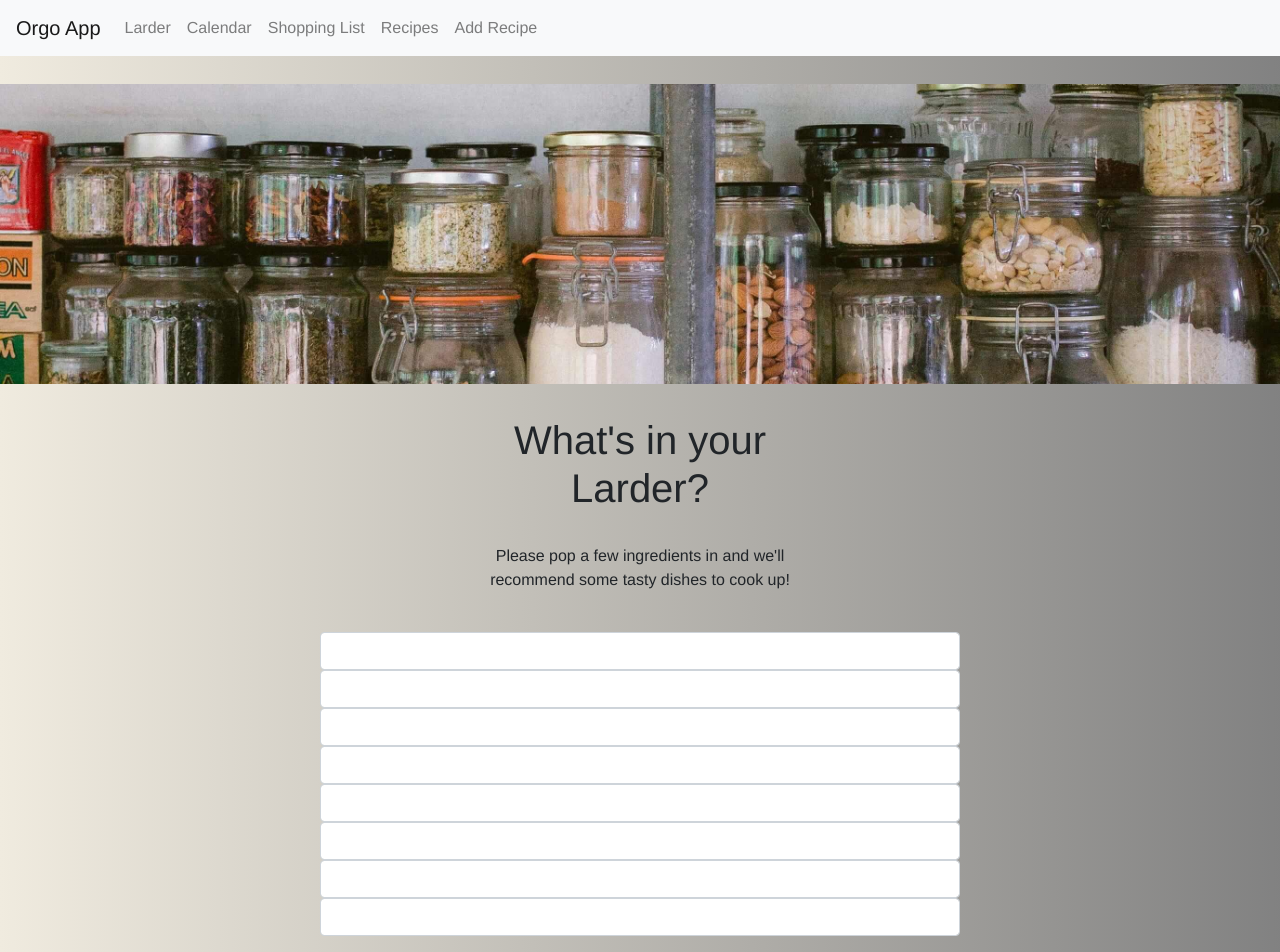
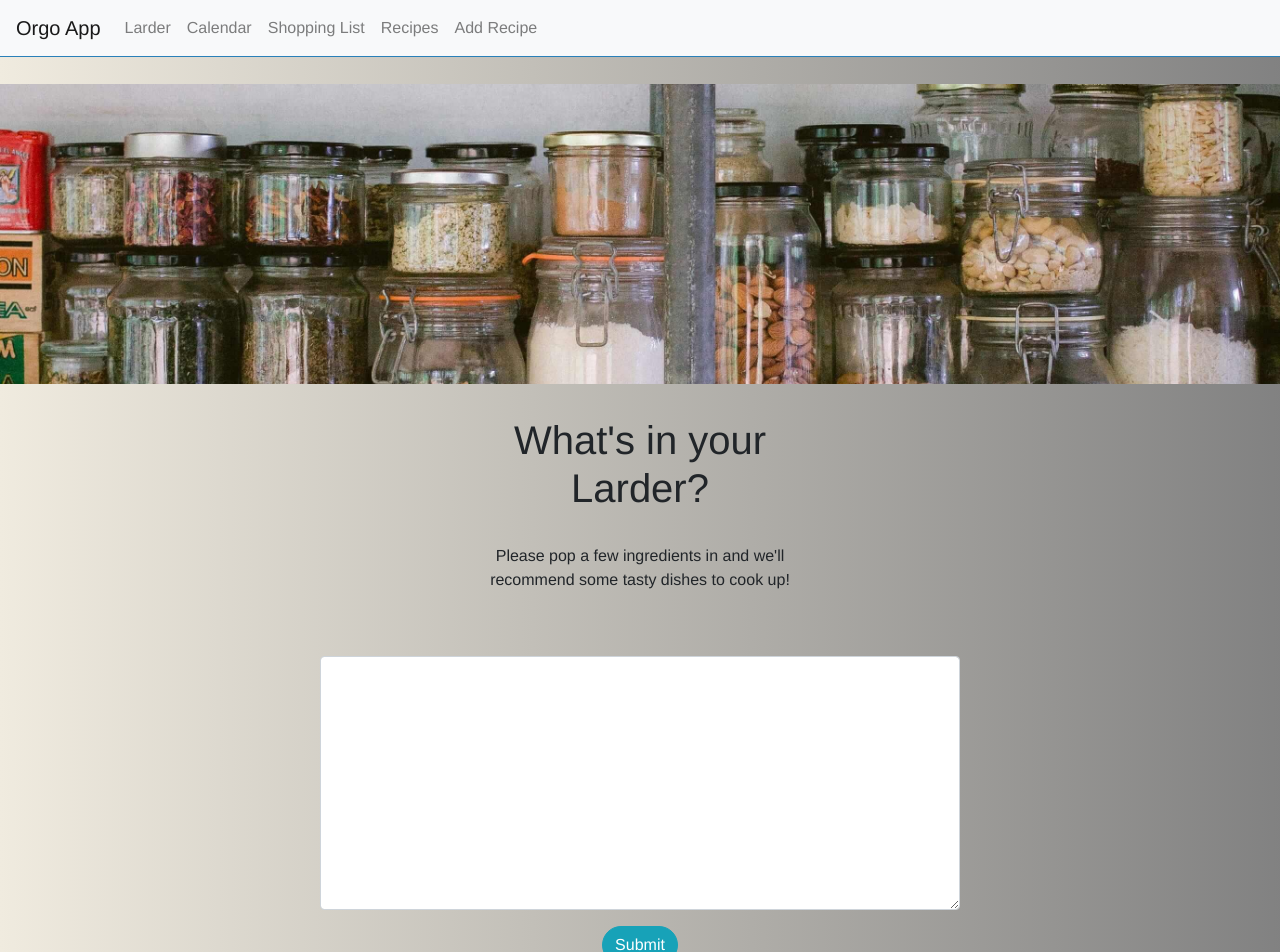
Before and after one commit to benward83/orgo_app, a Vue app in the folder frontend/: page /larder in a window 1280 px wide. Shown: the top 952 px of the page. Built offline with nearby package versions, Linux system fonts and the light colour scheme.

Commit message:
[Frontend]images in Caeldnar.vue now showing

```diff
--- a/frontend/src/components/Calendar.vue
+++ b/frontend/src/components/Calendar.vue
@@ -1,7 +1,9 @@
 <template>
   <div class="calendar">
+    <h1>Plan your weekly meals here</h1>
+    <br>
     <div class="card-deck" v-for='day in days' :key='day.id' >
-      <div class="card" style="width: 18rem;">
+      <div class="card" style="width: 15rem;">
         <div class="card-body">
            <span class="week-text"><i>{{ day.name }}</i></span>
             <img :src="day.img" class="card-img-top" >
@@ -18,32 +20,30 @@
 <script>
 
 export default {
-  components: {
-  },
-  data() {
-    return {
-      days: [
-        { id: 1, name: 'Monday', img: '../assets/days_images/monday.jpg' },
-        { id: 2, name: 'Tuesday', img: '../assets/days_images/tuesday.jpg' },
-        { id: 3, name: 'Wednesday', img: '../assets/days_images/wednesday.jpg' },
-        { id: 4, name: 'Thursday', img: '../assets/days_images/thursday.jpg' },
-        { id: 5, name: 'Friday', img: '../assets/days_images/friday.jpg' },
-        { id: 7, name: 'Saturday', img: '../assets/days_images/saturday.jpg' },
-        { id: 6, name: 'Sunday', img: '../assets/days_images/sunday.jpg' },
-      ],
-    };
-  },
+  props: ['days'],
 };
 </script>
 
 <style scoped>
+
+.calendar {
+    width: 750px;
+    margin: auto auto;
+    box-shadow: 0 0 3px rgba(0,0,0 0.1)ß
+}
+
 .card-deck {
   margin-bottom: 30px;
+
 }
 
 .card {
-   color: #cec6c6
-
+   border-color: #2980b9;
+}
+.card-body {
+  background-color: rgb(240,235,223);
+background: linear-gradient(90deg, rgba(240,235,223,1) 0%,
+ rgba(78,78,78,0.7105217086834734) 100%);
 }
 
 .card-title {
@@ -65,14 +65,7 @@ export default {
 
 .card-img-top {
     width: 100%;
-    height: 15vw;
-    object-fit: cover;
-}
-
-.link {
-  color: black;
-}
-.link:hover {
-   color: #00F
+    height: 300px;
+    object-fit: contain;
 }
 </style>
--- a/frontend/src/components/Header.vue
+++ b/frontend/src/components/Header.vue
@@ -14,6 +14,7 @@
 background-image: url('../assets/cover3-min.jpg');
 background-position: center;
 background-size: 100%;
-min-height: 300px
+min-height: 300px;
+
 }
 </style>
--- a/frontend/src/components/Home.vue
+++ b/frontend/src/components/Home.vue
@@ -73,7 +73,8 @@
 }
 
 .card {
-   color: #cec6c6
+   color: #cec6c6;
+   border-color: #2980b9;
 
 }
 
@@ -99,6 +100,6 @@
   color: black;
 }
 .link:hover {
-   color: #00F
+   color: #2980b9
 }
 </style>
--- a/frontend/src/components/LarderForm.vue
+++ b/frontend/src/components/LarderForm.vue
@@ -6,17 +6,17 @@
   <p>Please pop a few ingredients in and we'll recommend some tasty dishes to cook up!</p>
   </div>
 <form>
-  <div class="form-group">
     <br>
-    <input class="form-control" type="text">
-    <input class="form-control" type="text">
-    <input class="form-control" type="text">
-    <input class="form-control" type="text">
-    <input class="form-control" type="text">
-    <input class="form-control" type="text">
-    <input class="form-control" type="text">
-    <input class="form-control" type="text">
-  </div>
+    <div class="form-group">
+        <label for="exampleFormControlTextarea1"></label>
+        <textarea
+          class="form-control"
+          id="exampleFormControlTextarea1"
+          rows="10"
+          v-model="recipeIngredients"
+          >
+        </textarea>
+      </div>
      <b-button pill variant="info">Submit</b-button>
 </form>
 </div>
@@ -39,4 +39,9 @@ display: block;
 margin: auto;
 width: 50%;
 }
+
+.form-group {
+   color: #cec6c6;
+   border-color: #2980b9;
+}
 </style>
--- a/frontend/src/components/Navbar.vue
+++ b/frontend/src/components/Navbar.vue
@@ -23,12 +23,6 @@
           <router-link to="/addrecipe"><a class="nav-link" href="#">Add Recipe</a></router-link>
         </li>
       </ul>
-    <!-- <span class="navbar-text">
-      <form class="form-inline">
-    <input class="form-control mr-sm-2" type="search" placeholder="Search" aria-label="Search">
-    <button class="btn btn-outline-success my-2 my-sm-0" type="submit">Search</button>
-      </form>
-    </span> -->
     </div>
 </nav>
 </div>
@@ -41,5 +35,7 @@
   position: fixed;
   width: 100%;
   color: slategrey;
+  border-bottom: 1px solid #2980b9;
 }
+
 </style>
--- a/frontend/src/components/RecipeForm.vue
+++ b/frontend/src/components/RecipeForm.vue
@@ -20,7 +20,8 @@
               class="form-control"
               id="exampleFormControlTextarea1"
               rows="10"
-              v-model="recipeIngredients"  >
+              v-model="recipeIngredients"
+              >
             </textarea>
           </div>
           <div class="form-group">
@@ -29,7 +30,7 @@
               class="form-control"
               id="exampleFormControlTextarea1"
               rows="3"
-            >
+              >
             </textarea>
           </div>
           <b-button pill variant="info" @click="addRecipe">Button</b-button>
--- a/frontend/src/views/Calendar.vue
+++ b/frontend/src/views/Calendar.vue
@@ -4,7 +4,7 @@
       <CalendarHeader />
     <br>
     <div>
-      <Calendar  />
+      <Calendar :days="days" />
     </div>
   </div>
 </template>
@@ -15,6 +15,14 @@ import Navbar from '@/components/Navbar.vue';
 import Calendar from '@/components/Calendar.vue';
 import CalendarHeader from '@/components/CalendarHeader.vue';
 
+import Monday from '@/assets/days_images/monday.jpg';
+import Tuesday from '@/assets/days_images/tuesday.jpg';
+import Wednesday from '@/assets/days_images/wednesday.jpg';
+import Thursday from '@/assets/days_images/thursday.jpg';
+import Friday from '@/assets/days_images/friday.jpg';
+import Saturday from '@/assets/days_images/saturday.jpg';
+import Sunday from '@/assets/days_images/sunday.jpg';
+
 export default {
   name: 'calendar',
   components: {
@@ -22,7 +30,20 @@ export default {
     CalendarHeader,
     Calendar,
   },
-  props: ['days'],
+  data() {
+    return {
+      days: [
+        { id: 1, name: 'Monday', img: Monday },
+        { id: 2, name: 'Tuesday', img: Tuesday },
+        { id: 3, name: 'Wednesday', img: Wednesday },
+        { id: 4, name: 'Thursday', img: Thursday },
+        { id: 5, name: 'Friday', img: Friday },
+        { id: 7, name: 'Saturday', img: Saturday },
+        { id: 6, name: 'Sunday', img: Sunday },
+      ],
+    };
+  },
+
 };
 </script>
 
```
Lines whose indentation alone changed are shown as unchanged.
